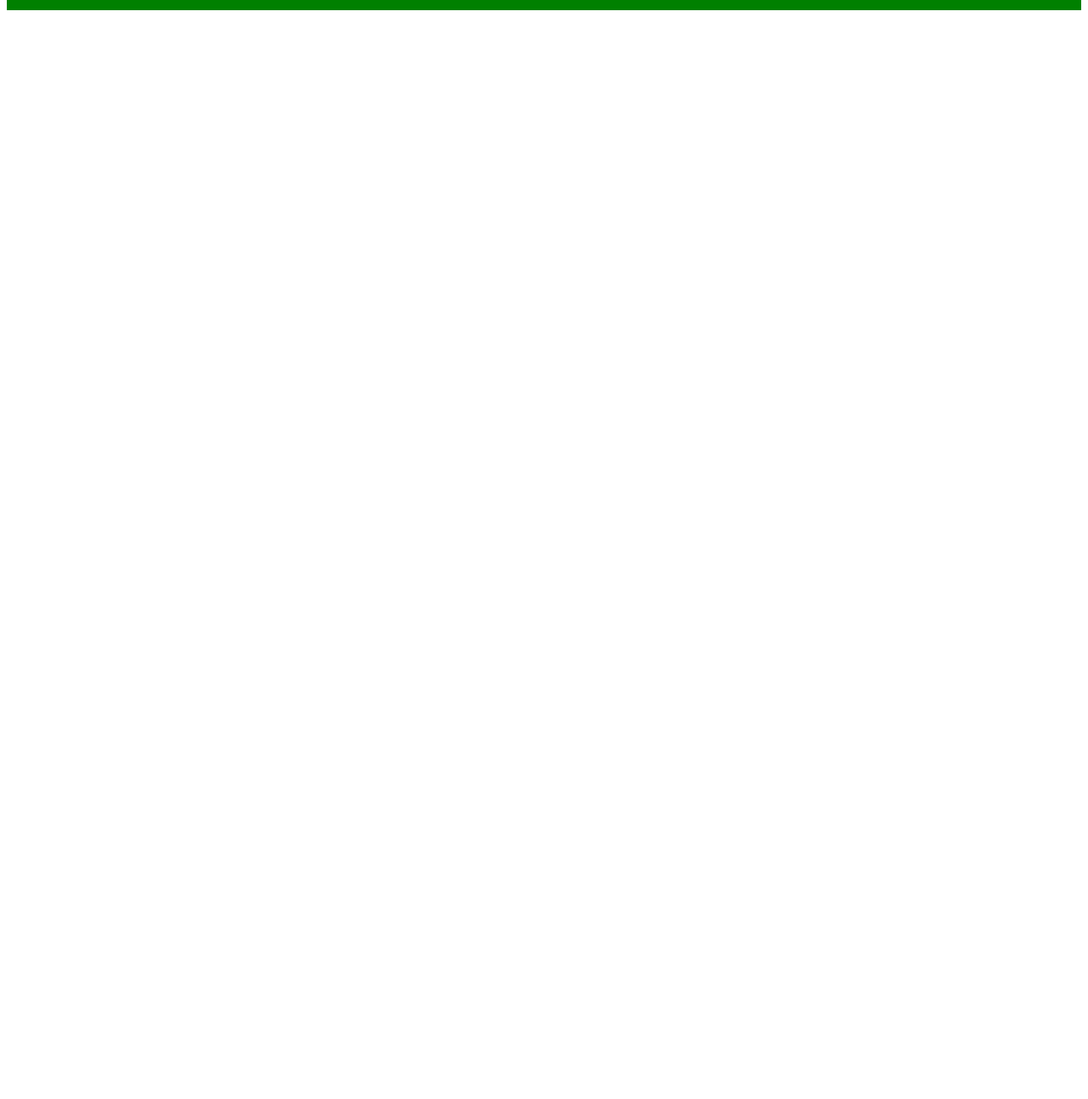
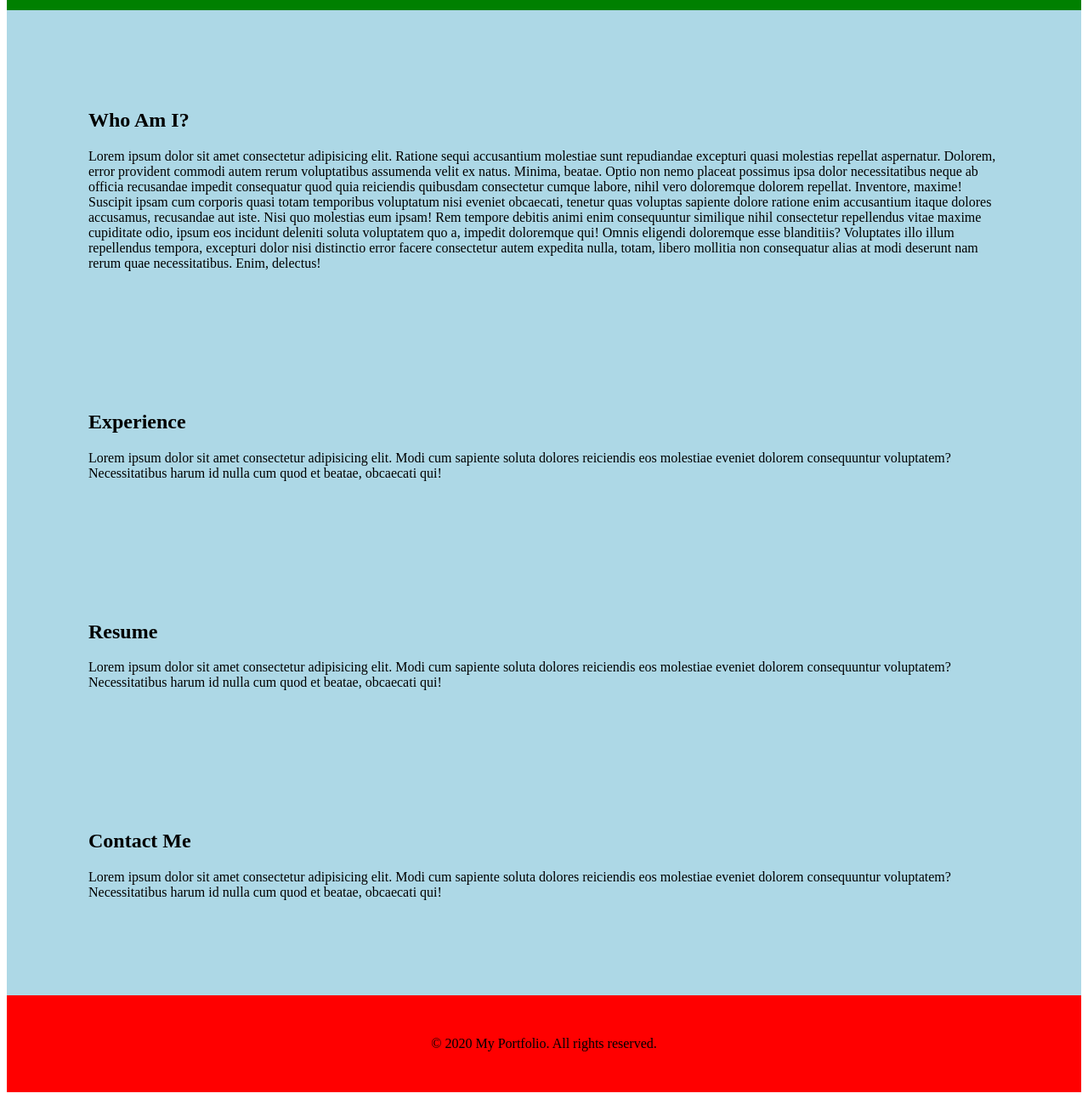
Before and after one commit to MatthewHettler/Portfolio-Template, a plain HTML site: page index.html in a window 1280 px wide. Shown: the part 284-1577 px from the top of the page at 85% size. Before the commit the page ends 800 px from the top, so only its background shows below. Drawn offline with Linux system fonts and the light colour scheme.

Commit message:
Added p text to main sections and footer.

```diff
--- a/index.html
+++ b/index.html
@@ -21,9 +21,37 @@
         <a href="#">Contact Me</a>
     </nav>
 
-    <main></main>
+    <main>
 
-    <footer></footer>
+        <section class="about-me">
+            <h1>Who Am I?</h1>
+            <p>Lorem ipsum dolor sit amet consectetur adipisicing elit. Ratione sequi accusantium molestiae sunt repudiandae excepturi quasi molestias repellat aspernatur. Dolorem, error provident commodi autem rerum voluptatibus assumenda velit ex natus.
+                Minima, beatae. Optio non nemo placeat possimus ipsa dolor necessitatibus neque ab officia recusandae impedit consequatur quod quia reiciendis quibusdam consectetur cumque labore, nihil vero doloremque dolorem repellat. Inventore, maxime!
+                Suscipit ipsam cum corporis quasi totam temporibus voluptatum nisi eveniet obcaecati, tenetur quas voluptas sapiente dolore ratione enim accusantium itaque dolores accusamus, recusandae aut iste. Nisi quo molestias eum ipsam!
+                Rem tempore debitis animi enim consequuntur similique nihil consectetur repellendus vitae maxime cupiditate odio, ipsum eos incidunt deleniti soluta voluptatem quo a, impedit doloremque qui! Omnis eligendi doloremque esse blanditiis?
+                Voluptates illo illum repellendus tempora, excepturi dolor nisi distinctio error facere consectetur autem expedita nulla, totam, libero mollitia non consequatur alias at modi deserunt nam rerum quae necessitatibus. Enim, delectus!</p>
+        </section>
+
+        <section class="experience">
+            <h1>Experience</h1>
+            <p>Lorem ipsum dolor sit amet consectetur adipisicing elit. Modi cum sapiente soluta dolores reiciendis eos molestiae eveniet dolorem consequuntur voluptatem? Necessitatibus harum id nulla cum quod et beatae, obcaecati qui!</p>
+        </section>
+
+        <section class="resume">
+            <h1>Resume</h1>
+            <p>Lorem ipsum dolor sit amet consectetur adipisicing elit. Modi cum sapiente soluta dolores reiciendis eos molestiae eveniet dolorem consequuntur voluptatem? Necessitatibus harum id nulla cum quod et beatae, obcaecati qui!</p>
+        </section>
+
+        <section class="contact-me">
+            <h1>Contact Me</h1>
+            <p>Lorem ipsum dolor sit amet consectetur adipisicing elit. Modi cum sapiente soluta dolores reiciendis eos molestiae eveniet dolorem consequuntur voluptatem? Necessitatibus harum id nulla cum quod et beatae, obcaecati qui!</p>
+        </section>
+
+    </main>
+
+    <footer>
+        <p>&copy; 2020 My Portfolio. All rights reserved.</p>
+    </footer>
 
 </body>
 
--- a/style.css
+++ b/style.css
@@ -23,3 +23,18 @@ nav{
     justify-content: space-evenly;
     align-items: center;
 }
+
+main{
+    background-color: lightblue;
+    padding: 2rem;
+}
+
+section{
+    padding: 4rem;
+}
+
+footer{
+    background-color: red;
+    padding: 2rem;
+    text-align: center;
+}
```
